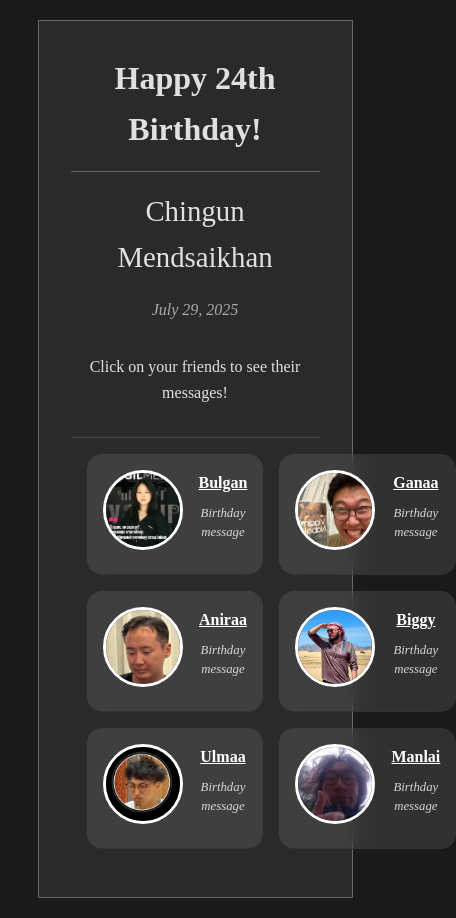
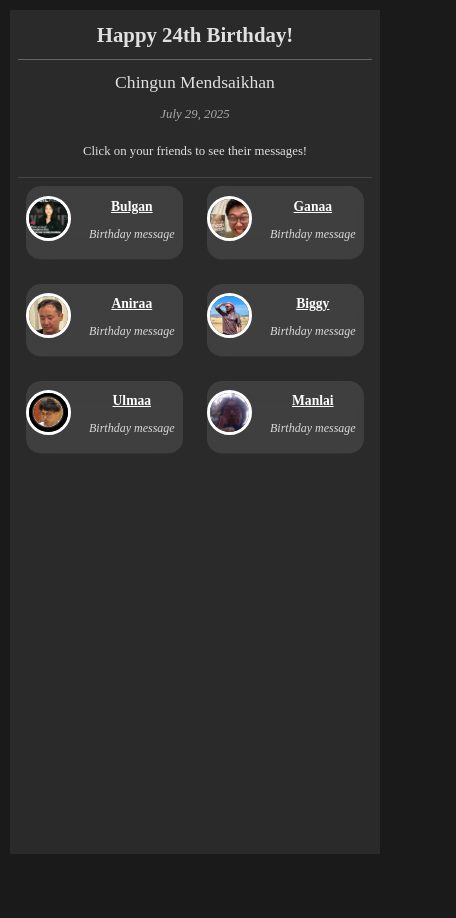
Before and after one commit to Maaanlai/chingun-birthday, a React (Create React App) app: page / in a window 390 px wide. Shown: the whole page, 456 px wide, since content can reach past the window. After the commit the page ends 864 px from the top, so only its background shows below. Built offline with nearby package versions, Linux system fonts and the light colour scheme.

Commit message:
Add chirp sound effect and update CSS for touch interactions; modify birthday message for Aniraa

```diff
--- a/src/App.css
+++ b/src/App.css
@@ -11,6 +11,13 @@ body {
   color: #e0e0e0;
   line-height: 1.6;
   font-size: 14px;
+  -webkit-touch-callout: none;
+  -webkit-user-select: none;
+  -khtml-user-select: none;
+  -moz-user-select: none;
+  -ms-user-select: none;
+  user-select: none;
+  -webkit-tap-highlight-color: transparent;
 }
 
 .App {
@@ -187,6 +194,9 @@ body {
   background: transparent;
   gap: 1rem;
   text-align: left;
+  -webkit-tap-highlight-color: rgba(255, 255, 255, 0.1);
+  touch-action: manipulation;
+  min-height: 44px; /* iOS recommended minimum touch target */
 }
 
 .friend-preview:hover {
@@ -422,6 +432,10 @@ body {
   justify-content: center;
   transition: background-color 0.2s ease;
   font-family: "Times New Roman", Times, serif;
+  touch-action: manipulation;
+  -webkit-tap-highlight-color: rgba(255, 255, 255, 0.1);
+  min-width: 44px;
+  min-height: 44px;
 }
 
 .close-btn:hover {
@@ -486,6 +500,9 @@ body {
   cursor: pointer;
   transition: background-color 0.2s ease;
   font-family: "Times New Roman", Times, serif;
+  touch-action: manipulation;
+  -webkit-tap-highlight-color: rgba(255, 255, 255, 0.1);
+  min-height: 44px;
 }
 
 .modal-close-btn:hover {
@@ -938,66 +955,258 @@ body {
 
 /* Responsive Design */
 @media (max-width: 768px) {
-  .friend-card {
-    grid-template-columns: 1fr;
-    text-align: center;
-    gap: 1rem;
+  .App {
+    padding: 10px;
   }
 
-  .friend-content {
-    padding-left: 0;
+  .presentation-container {
+    width: 100%;
+    margin: 0;
+    min-height: calc(100vh - 20px);
+  }
+
+  .title-slide {
+    padding: 1rem;
+    min-height: calc(100vh - 20px);
   }
 
   .main-title {
-    font-size: 2rem;
+    font-size: 1.5rem;
+    margin-bottom: 0.8rem;
+    padding-bottom: 0.8rem;
   }
 
   .celebrant-name-main {
-    font-size: 1.8rem;
+    font-size: 1.2rem;
+    margin-bottom: 0.8rem;
+  }
+
+  .birthday-date {
+    font-size: 0.9rem;
+    margin-bottom: 1.5rem;
+  }
+
+  .birthday-wishes {
+    font-size: 0.9rem;
+    margin-bottom: 1.5rem;
+  }
+
+  .friends-grid {
+    padding: 0.5rem 1rem;
+    margin-top: 1rem;
+    max-width: 100%;
+  }
+
+  .friend-preview {
+    padding: 0.8rem 0;
+    gap: 0.8rem;
+  }
+
+  .friend-preview-image {
+    width: 50px;
+    height: 50px;
+  }
+
+  .friend-preview-name {
+    font-size: 0.9rem;
+  }
+
+  .click-hint {
+    font-size: 0.8rem;
+    line-height: 1.4;
+  }
+
+  .message-modal-content {
+    margin: 0.5rem;
+    padding: 1rem;
+    max-height: 85vh;
+  }
+
+  .modal-friend-image {
+    width: 100px;
+    height: 100px;
+  }
+
+  .modal-friend-name {
+    font-size: 1.2rem;
+  }
+
+  .modal-message {
+    padding: 1rem;
+    margin-bottom: 1rem;
+  }
+
+  .modal-message p {
+    font-size: 0.9rem;
+    line-height: 1.5;
+  }
+
+  .modal-close-btn {
+    padding: 0.7rem 1.2rem;
+    font-size: 0.9rem;
+  }
+
+  .close-btn {
+    top: 0.5rem;
+    right: 0.5rem;
+    width: 35px;
+    height: 35px;
+    font-size: 1.1rem;
+  }
+
+  /* Intro screen mobile */
+  .intro-content {
+    max-width: 280px;
+    max-height: 250px;
+    padding: 1.2rem;
+    bottom: 1rem;
+    right: 1rem;
   }
 
   .intro-title {
-    font-size: 2.5rem;
+    font-size: 0.7rem;
   }
 
-  .navigation {
-    flex-direction: column;
-    gap: 0.5rem;
-    padding: 1rem;
+  .celebrant-name {
+    font-size: 1.1rem;
+    margin-bottom: 0.6rem;
   }
 
-  .nav-btn {
-    padding: 0.5rem 1rem;
-    font-size: 0.9rem;
+  .intro-date {
+    font-size: 0.8rem;
+    margin-bottom: 0.6rem;
+  }
+
+  .birthday-emojis {
+    font-size: 0.8rem;
+    gap: 0.2rem;
+  }
+
+  /* Floating images mobile */
+  .floating-image {
+    width: 70px;
+    height: 70px;
+    top: -90px;
+  }
+
+  @keyframes float-down {
+    0% {
+      top: -90px;
+      opacity: 0;
+      transform: scale(0.5) rotate(0deg);
+    }
+    10% {
+      opacity: 0.6;
+      transform: scale(1) rotate(45deg);
+    }
+    90% {
+      opacity: 0.6;
+      transform: scale(1) rotate(315deg);
+    }
+    100% {
+      top: 100vh;
+      opacity: 0;
+      transform: scale(0.5) rotate(360deg);
+    }
+  }
+}
+
+/* Extra small devices (phones, 480px and down) */
+@media (max-width: 480px) {
+  .presentation-container {
+    border: none;
+    min-height: 100vh;
+  }
+
+  .title-slide {
+    padding: 0.5rem;
+    min-height: 100vh;
+  }
+
+  .main-title {
+    font-size: 1.3rem;
+    margin-bottom: 0.5rem;
+    padding-bottom: 0.5rem;
+  }
+
+  .celebrant-name-main {
+    font-size: 1.1rem;
+    margin-bottom: 0.5rem;
+  }
+
+  .birthday-date {
+    font-size: 0.8rem;
+    margin-bottom: 1rem;
+  }
+
+  .birthday-wishes {
+    font-size: 0.8rem;
+    margin-bottom: 1rem;
   }
 
   .friends-grid {
-    grid-template-columns: repeat(2, 1fr);
-    gap: 1rem;
-    padding: 1rem;
+    padding: 0.5rem;
+    margin-top: 0.5rem;
+  }
+
+  .friend-preview {
+    padding: 0.6rem 0;
+    gap: 0.6rem;
   }
 
   .friend-preview-image {
+    width: 45px;
+    height: 45px;
+  }
+
+  .friend-preview-name {
+    font-size: 0.85rem;
+  }
+
+  .click-hint {
+    font-size: 0.75rem;
+  }
+
+  .message-modal-content {
+    margin: 0.25rem;
+    padding: 0.8rem;
+  }
+
+  .modal-friend-image {
     width: 80px;
     height: 80px;
   }
 
-  .message-modal-content {
-    margin: 1rem;
-    padding: 1.5rem;
+  .modal-friend-name {
+    font-size: 1.1rem;
   }
 
-  .modal-friend-image {
-    width: 120px;
-    height: 120px;
+  .modal-message p {
+    font-size: 0.85rem;
   }
 
-  .modal-friend-name {
-    font-size: 1.5rem;
+  .intro-content {
+    max-width: 240px;
+    max-height: 200px;
+    padding: 0.8rem;
+    bottom: 0.5rem;
+    right: 0.5rem;
   }
 
-  .reveal-btn {
-    padding: 0.8rem 1.5rem;
-    font-size: 1rem;
+  .intro-title {
+    font-size: 0.6rem;
+  }
+
+  .celebrant-name {
+    font-size: 0.9rem;
+  }
+
+  .intro-date {
+    font-size: 0.7rem;
+  }
+
+  .floating-image {
+    width: 50px;
+    height: 50px;
   }
 }
--- a/src/App.js
+++ b/src/App.js
@@ -32,6 +32,24 @@ function App() {
     });
   };
 
+  const playChirp = () => {
+    const audio = new Audio('/smoke_detector_chirp_sound.mp3');
+    audio.volume = 0.3; // Set volume to 30%
+
+    // Random duration between 7-10 seconds
+    const randomDuration = Math.random() * (10 - 7) + 7;
+
+    audio.play().catch(error => {
+      console.log('Chirp audio play failed:', error);
+    });
+
+    // Stop the audio after the random duration
+    setTimeout(() => {
+      audio.pause();
+      audio.currentTime = 0;
+    }, randomDuration * 1000);
+  };
+
   // Floating images functionality
   const createFloatingImage = useCallback(() => {
     const randomImage = availableImages[Math.floor(Math.random() * availableImages.length)];
@@ -60,6 +78,7 @@ function App() {
   }, [createFloatingImage]);
 
   useEffect(() => {
+    playChirp()
     const timer = setTimeout(() => {
       setShowIntro(false);
     }, 3000);
--- a/src/data.js
+++ b/src/data.js
@@ -23,7 +23,7 @@ export const birthdayData = {
         {
             id: 3,
             name: "Aniraa",
-            message: "Happy Birthday to one of the most amazing people I know! Your kindness and positivity always brighten everyone's day. Have a fantastic celebration!",
+            message: "uu bhgushd",
             image: "/images/aniraa.jpg", // Replace with actual image path
             relationship: "Work Friend"
         },
```
Also changed, not shown: 1 other file (tests, documents, lock files or other folders).
